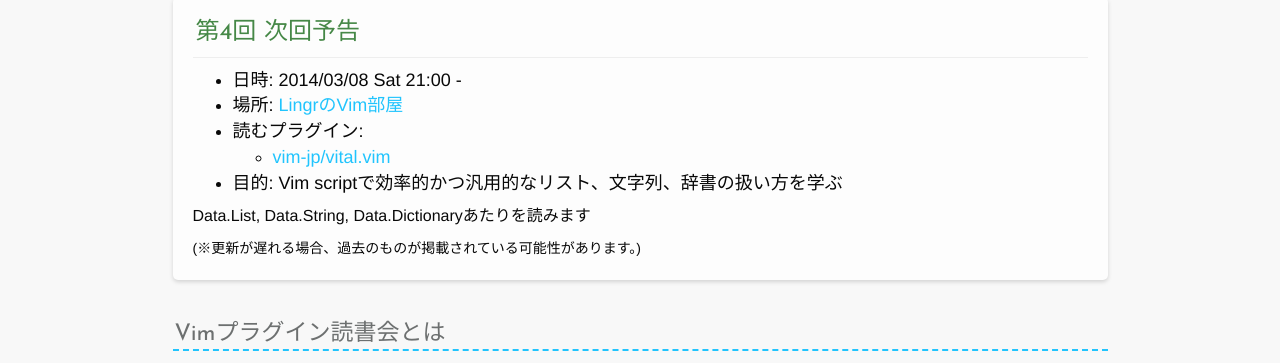
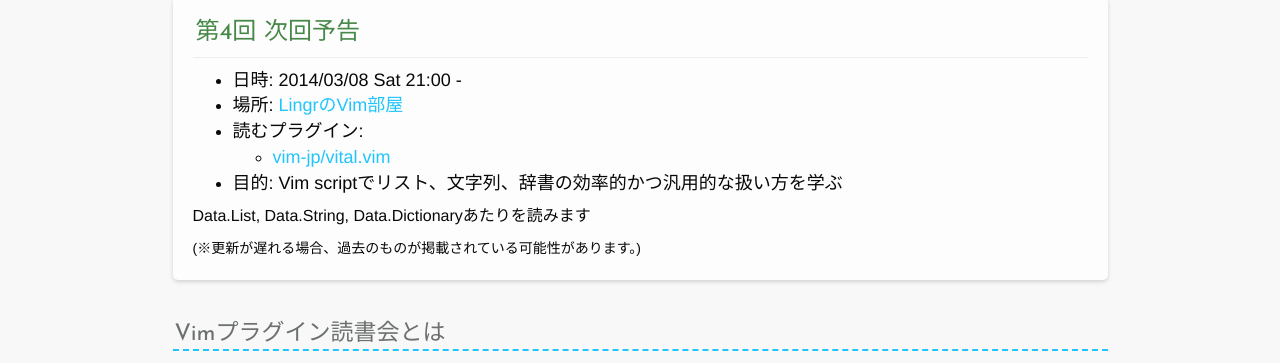
Before and after one commit to haya14busa/reading-vimplugin, a Jekyll site: the page built from index.md, in a window 1280 px wide and 900 px high. Shown: the part 196-559 px from the top of the window. Built offline with Jekyll 4.4.1, drawn with Linux system fonts in a browser that asks for light colours; nearby versions of some CDN libraries; Markdown is read by kramdown in place of the engine named in the settings.

Commit message:
Fix Japanese

```diff
--- a/_data/next.yml
+++ b/_data/next.yml
@@ -9,7 +9,7 @@
       url: https://github.com/vim-jp/vital.vim
       hash:
   part:
-  aim: Vim scriptで効率的かつ汎用的なリスト、文字列、辞書の扱い方を学ぶ
+  aim: Vim scriptでリスト、文字列、辞書の効率的かつ汎用的な扱い方を学ぶ
   other: Data.List, Data.String, Data.Dictionaryあたりを読みます
 - id: 5
   date: 2014-04-12 21:00
```
